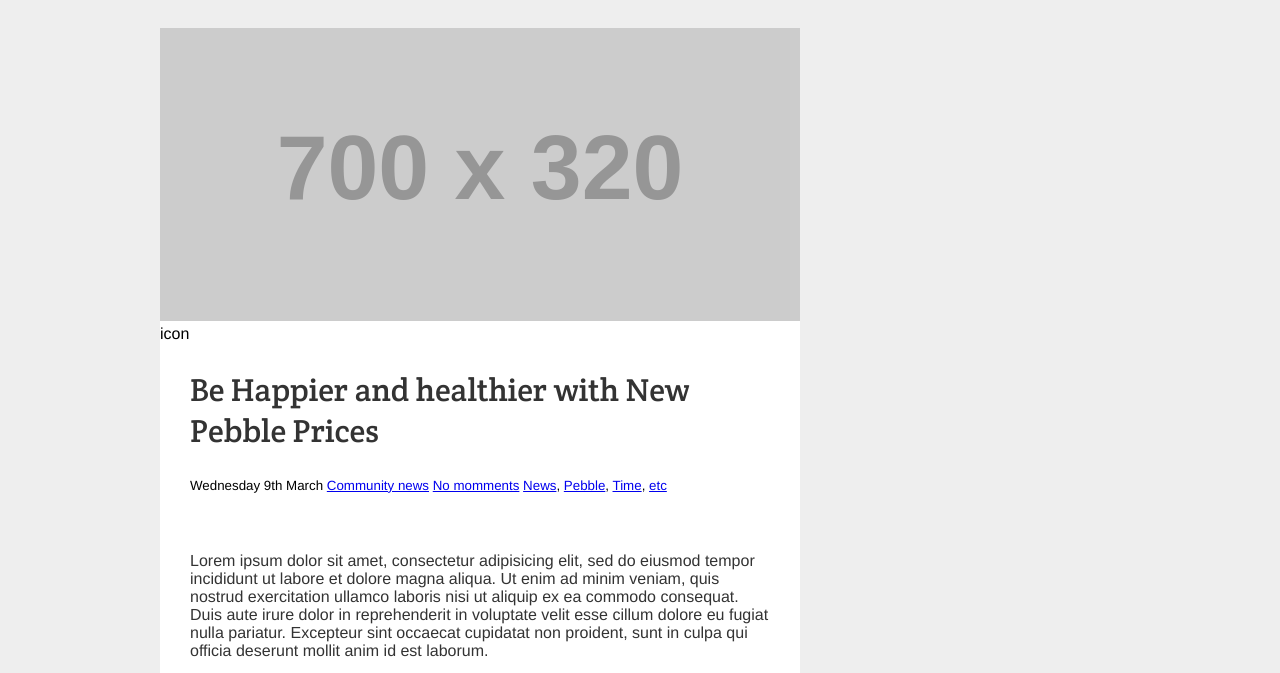
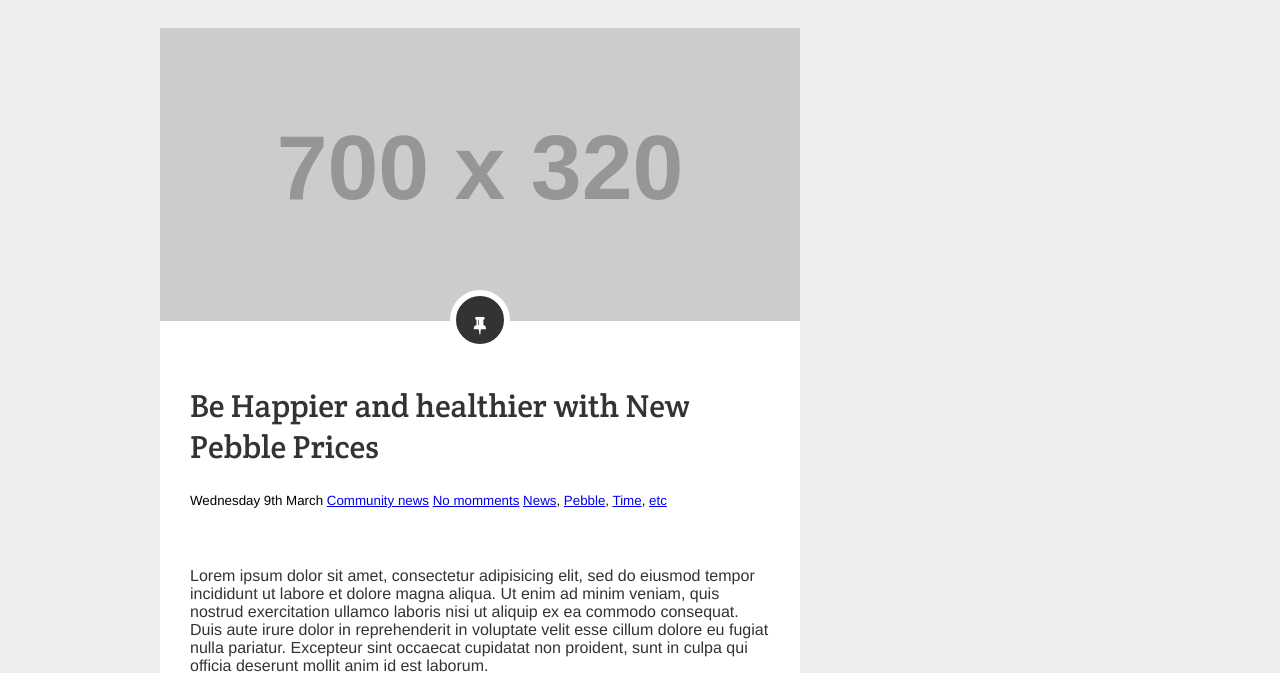
Before and after one commit to camden-chip/pebble-blog-remake, a plain HTML site: page index.html in a window 1280 px wide. Shown: the part 85-758 px from the top of the page. Drawn offline with Linux system fonts and the light colour scheme; placeholder pictures from the web are drawn by us.

Commit message:
Style the badge

```diff
--- a/css/styles.css
+++ b/css/styles.css
@@ -104,15 +104,17 @@ article h1 {
 	font-family: 'Crete Round', serif;
     font-size: xx-large;
     font-weight: 400;
+    margin-top: 0;
 }
 article h1 a{
   color: #333333;
 text-decoration: none;
 	}
 /*article h1 a:hover {
-	color: #777777;*/
-}
-#pinned article h1 a:hover {
+	color: #777777;
+}*/
+
+#pinned h1 a:hover {
 	color: #777777;
 }
 article h1 a:hover {
@@ -134,3 +136,24 @@ article footer {
 	padding: 15px 30px;
 	border-top: 1px solid #dddddd;
 }
+
+
+.badge {
+background-color: #333333;
+width: 60px;
+height: 60px;
+text-align: center;
+border-radius: 50%;
+border: 6px solid white;
+position: relative;
+bottom: 35px;
+margin: 0 auto;
+box-shadow: 0 0 5px 0 rgba(0,0,0 .3);
+}
+
+.badge i {
+color: #FFFFFF;
+line-height: 60px;
+
+font-size: larger;
+}
--- a/index.html
+++ b/index.html
@@ -7,7 +7,7 @@
 	<meta name="description" content="between 150 and 160 characters">
 	<link rel="stylesheet" href="css/styles.css">
 	<link href='https://fonts.googleapis.com/css?family=Crete+Round' rel='stylesheet'>
-
+<link rel="stylesheet" href="https://maxcdn.bootstrapcdn.com/font-awesome/4.5.0/css/font-awesome.min.css">
 </head>
 
 <body>
@@ -31,7 +31,8 @@
 	<header>
 	<img src="http://placehold.it/700x320" alt="no worms, just news, two illustrated birds sitting on power lines">
 
-	<div class="badge">icon
+	<div class="badge">
+	<i class="fa fa-thumb-tack"></i>
 
 	</div>
 	<div class="article-content-futured">
```
